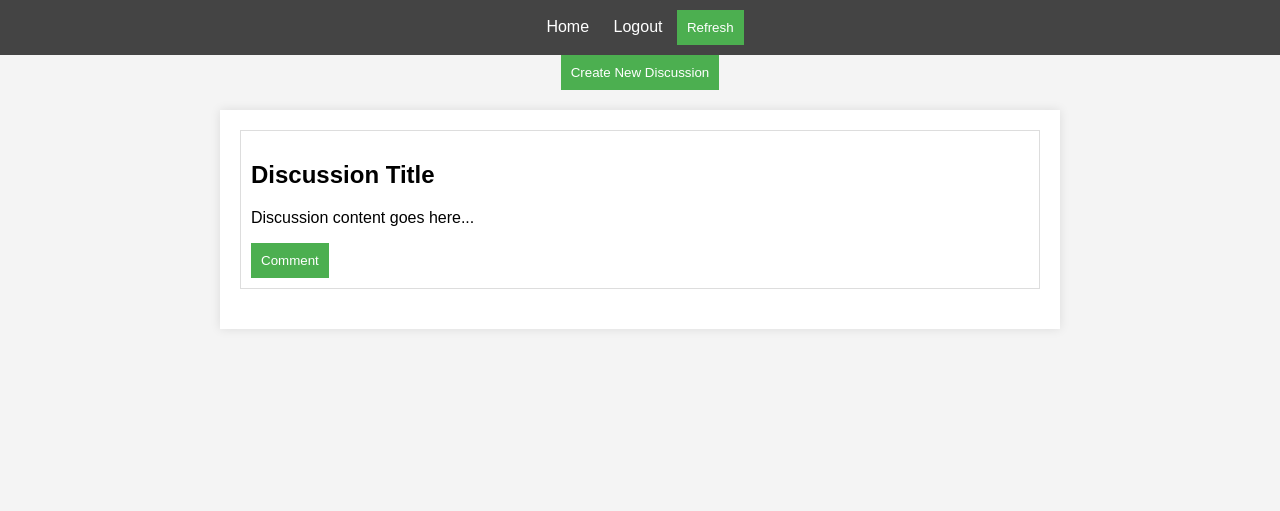
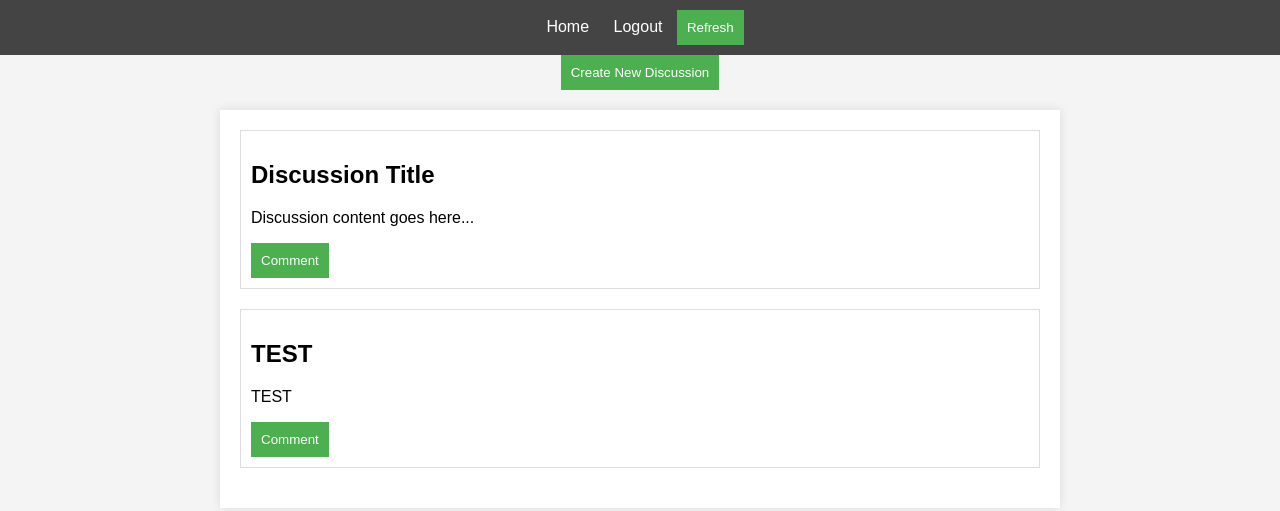
Before and after one commit to Stingray07/Discussion, a website: page frontend/private/home.html in a window 1280 px wide. Drawn offline with Linux system fonts and the light colour scheme; files that its build step writes are made by us from their sources; no server answers.

```diff
--- a/frontend/assets/scripts.js
+++ b/frontend/assets/scripts.js
@@ -77,49 +77,3 @@
       alert(error);
     });
 }
-
-function getUserAndPass() {
-  const username = document.getElementById("username").value;
-  const password = document.getElementById("password").value;
-
-  return { username: username, password: password };
-}
-
-function getTopicAndContent() {
-  const discussionTitle = document.getElementById("discussionTopic").value;
-  const discussionContent = document.getElementById("discussionContent").value;
-
-  return {
-    discussionTopic: discussionTitle,
-    discussionContent: discussionContent,
-  };
-}
-
-function getComment() {
-  const comment = document.getElementById("commentInput").value;
-
-  return { comment: comment };
-}
-
-function hasEmptyField(username, password) {
-  return username === "" || password === "";
-}
-
-function createNewDiscussionButtonHandler() {
-  window.location.href = "http://localhost:3000/private/create_discussion.html";
-}
-
-// function openCommentForm() {
-//   var commentForm = document.querySelector(".comment-form");
-
-//   if (commentForm.style.display === "block") {
-//     commentForm.style.display = "none";
-//   } else {
-//     commentForm.style.display = "block";
-//   }
-// }
-
-function handleLogout() {
-  var s = { _: "_" };
-  submitForm(s, "logout", "POST");
-}
--- /dev/null
+++ b/frontend/assets/scripts2.js
@@ -0,0 +1,99 @@
+function getUserAndPass() {
+  const username = document.getElementById("username").value;
+  const password = document.getElementById("password").value;
+
+  return { username: username, password: password };
+}
+
+function getTopicAndContent() {
+  const discussionTitle = document.getElementById("discussionTopic").value;
+  const discussionContent = document.getElementById("discussionContent").value;
+
+  return {
+    discussionTopic: discussionTitle,
+    discussionContent: discussionContent,
+  };
+}
+
+function getComment() {
+  const comment = document.getElementById("commentInput").value;
+
+  return { comment: comment };
+}
+
+function hasEmptyField(username, password) {
+  return username === "" || password === "";
+}
+
+function createNewDiscussionButtonHandler() {
+  window.location.href = "http://localhost:3000/private/create_discussion.html";
+}
+
+function openCommentForm() {
+  var commentForm = document.querySelector(".comment-form");
+
+  if (commentForm.style.display === "block") {
+    commentForm.style.display = "none";
+  } else {
+    commentForm.style.display = "block";
+  }
+}
+
+function handleLogout() {
+  var s = { _: "_" };
+  submitForm(s, "logout", "POST");
+}
+
+function submitComment() {
+  var comment = getComment();
+  submitForm(comment, "create_comment", "POST");
+}
+
+function showDiscussions() {
+  const main = document.getElementById("mainContent");
+  const newSection = document.createElement("section");
+
+  const newDiscussionDiv = createDiscussionDiv();
+  newSection.appendChild(newDiscussionDiv);
+
+  const newOpenFormDiv = createOpenFormDiv();
+  newSection.appendChild(newOpenFormDiv);
+
+  main.appendChild(newSection);
+}
+
+function createDiscussionDiv() {
+  const newDiscussionDiv = document.createElement("div");
+  newDiscussionDiv.className = "discussion";
+
+  const discussionTitle = document.createElement("h2");
+  discussionTitle.textContent = "TEST";
+  newDiscussionDiv.appendChild(discussionTitle);
+
+  const discussionContent = document.createElement("p");
+  discussionContent.textContent = "TEST";
+  newDiscussionDiv.appendChild(discussionContent);
+
+  const discussionCommentButton = document.createElement("button");
+  discussionCommentButton.textContent = "Comment";
+  newDiscussionDiv.appendChild(discussionCommentButton);
+
+  return newDiscussionDiv;
+}
+
+function createOpenFormDiv() {
+  const newOpenFormDiv = document.createElement("div");
+  newOpenFormDiv.className = "comment-form";
+
+  const newTextArea = document.createElement("textarea");
+  newTextArea.id = "commentInput";
+  newTextArea.placeholder = "Type your comment here...";
+  newOpenFormDiv.appendChild(newTextArea);
+
+  const newSubmitCommentButton = document.createElement("button");
+  newSubmitCommentButton.textContent = "Submit Comment";
+  newSubmitCommentButton.onclick = openCommentForm;
+  newOpenFormDiv.appendChild(newSubmitCommentButton);
+  console.log("IM HERE");
+  return newOpenFormDiv;
+}
--- a/frontend/assets/test_script.js
+++ /dev/null
@@ -1,9 +0,0 @@
-function openCommentForm() {
-  var commentForm = document.querySelector(".comment-form");
-
-  if (commentForm.style.display === "block") {
-    commentForm.style.display = "none";
-  } else {
-    commentForm.style.display = "block";
-  }
-}
--- a/frontend/private/home.html
+++ b/frontend/private/home.html
@@ -9,7 +9,7 @@
   <body>
     <script>
       document.addEventListener("DOMContentLoaded", function () {
-        handleRefresh();
+        showDiscussions();
       });
     </script>
     <div class="home-body">
@@ -33,7 +33,8 @@
         </button>
       </div>
 
-      <main>
+      <main id="mainContent">
+        <section>
           <div class="discussion">
             <h2>Discussion Title</h2>
             <p>Discussion content goes here...</p>
@@ -45,18 +46,12 @@
               id="commentInput"
               placeholder="Type your comment here..."
             ></textarea>
-          <div></div>
             <button onclick="submitComment()">Submit Comment</button>
-          <script>
-            function submitComment() {
-              var comment = getComment();
-              submitForm(comment, "create_comment", "POST");
-            }
-          </script>
           </div>
+        </section>
       </main>
     </div>
     <script src="/../assets/scripts.js"></script>
-    <script src="/../assets/test_script.js"></script>
+    <script src="/../assets/scripts2.js"></script>
   </body>
 </html>
```
Also changed, not shown: frontend/private/create_discussion.html (+1 -0 lines), frontend/public/create_account.html (+1 -0 lines), frontend/public/login.html (+1 -0 lines). Lines whose indentation alone changed are shown as unchanged.
